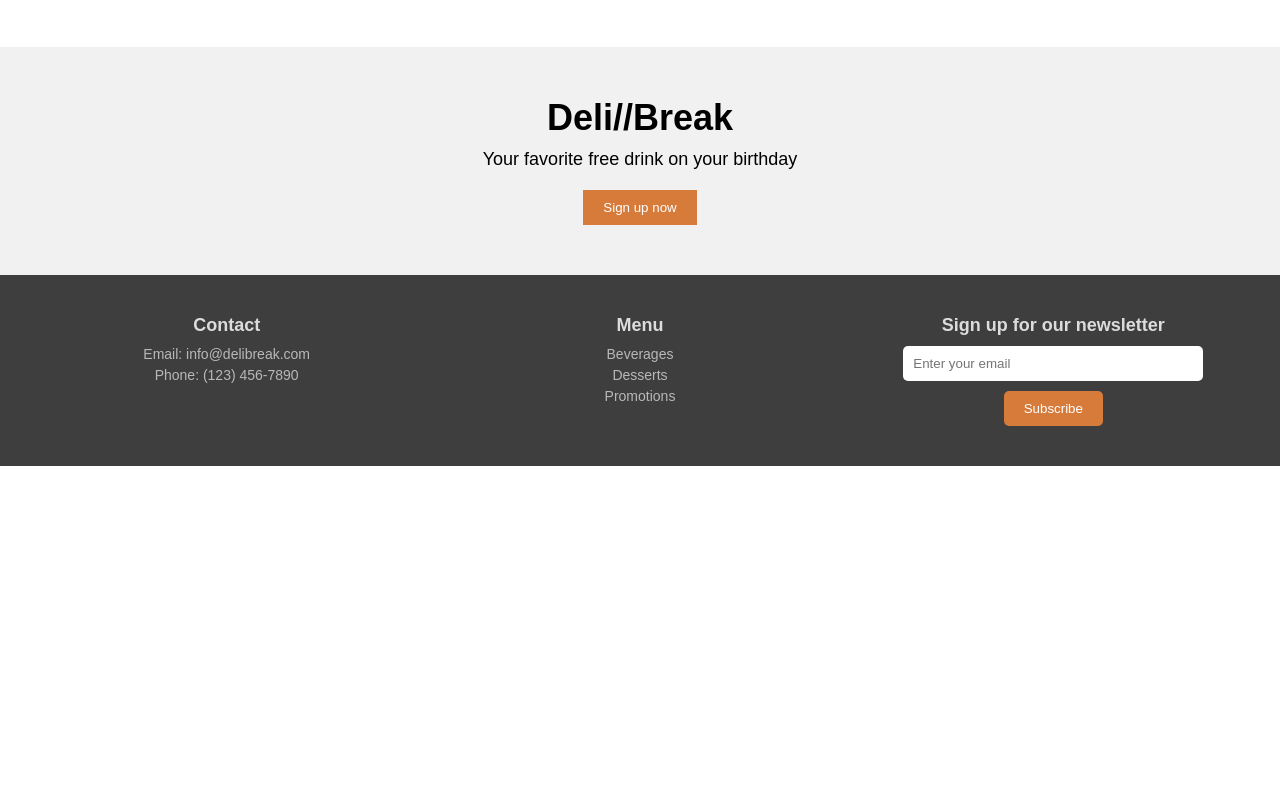
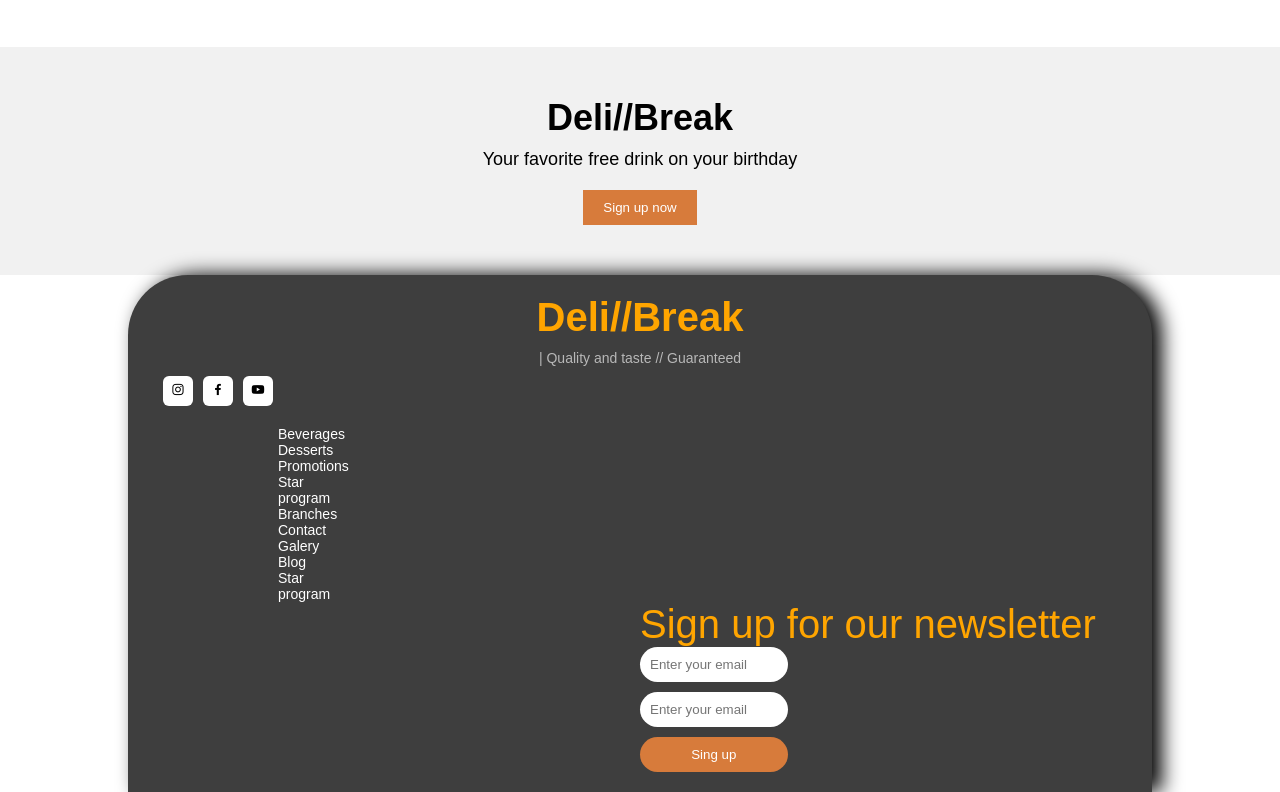
Before and after one commit to santiagosertor/actividad, a plain HTML site: page index.html in a window 1280 px wide. Shown: the part 1879-2671 px from the top of the page. Before the commit the page ends 2345 px from the top, so only its background shows below. Drawn offline with nearby package versions, Linux system fonts and the light colour scheme.

Commit message:
actualizacion

```diff
--- a/css/style.css
+++ b/css/style.css
@@ -20,6 +20,7 @@
   align-items: center;
   padding: 20px;
   background-color: #3e3e3e;
+box-shadow: 0 0 50px 0 #000;
 
 }
 
@@ -273,63 +274,130 @@
 
 /* Footer */
 .footer {
+  display: grid;
+  grid-area: footer;
+  width: 80%;
+  height: 30%;
+  margin: 0 auto;
+  border-top-left-radius: 60px;
+  border-top-right-radius: 60px;
+  padding: 20px;
   background-color: #3e3e3e;
-  color: #fff;
-  padding: 30px 20px;
-  text-align: center;
+  box-shadow: 10px 0 20px 0 #000;
 }
 
 .footer__content {
-  display: flex;
+  /* display: flex;
   justify-content: space-around;
-  flex-wrap: wrap;
+  flex-wrap: wrap; */
 }
 
-.footer__section {
-  flex: 1;
-  min-width: 200px;
-  margin: 10px;
+.footer__section span {
+  font-size: 14px;
+  padding-top: 10px ;
+  display: flex;
+  justify-content: center;
+  margin: 0 10px;
+  color: white;
+}
+.footer__menu{
+  width: 20%;
+  display: flex;
+ flex-direction: row;
+  align-items: start;
+  color: #fff;
+  font-size: 14px;
+  margin: 0 10px;
+}
+
+.footer__icons-icons{
+  display: flex;
+  flex-direction:column ;
+  width: 30px;
+  height: 30px;
+  align-items: center;
+  justify-content: center;
+  margin: 0 5px;
+  font-size: 18px;
+  background-color: white;
+  border-radius: 20%;
+  color: #000;
+}
+.footer__menu-li{
+  width: 20%;
+  display: flex;
+ flex-direction: row;
+  align-items: start;
+  text-decoration: none;
+  padding-top: 50px;
 }
 
 .footer__section h4 {
-  font-size: 18px;
-  margin-bottom: 10px;
-  color: #dcdcdc;
+  width: 100%;
+  font-size: 40px;
+  text-align: center;
+  font-weight: bold;
+  color: orange;
 }
 
-.footer__section p,
+
+
+
+.footer__section span,
 .footer__section li {
   font-size: 14px;
-  margin-bottom: 5px;
+  margin-bottom: 10px;
   color: #b8b8b8;
+  text-decoration: none;
 }
 
-.footer__section ul {
+.footer__menu ul {
   list-style: none;
   padding: 0;
 }
 
+.footer__section-sing{
+  width: 50%;
+  display: flex;
+ flex-direction: column;
+ justify-content: end;
+  color: #fff;
+  font-size: 14px;
+  margin: 0 10px;
+  margin-left: 50%;
+
+
+}
+
+.footer__section-sing h7{
+  color: orange;
+  font-size: 40px;
+
+}
 .footer__form {
   display: flex;
+  width: 30%;
   flex-direction: column;
-  align-items: center;
+
+
 }
 
 .footer__form input {
   padding: 10px;
   margin-bottom: 10px;
-  width: 80%;
-  max-width: 300px;
+  width: 100%;
+  max-width: 1200px;
   border: none;
-  border-radius: 5px;
+  border-radius: 20px;
 }
 
 .footer__form button {
   background-color: #d77b3b;
   color: white;
+  width: 100%;
   border: none;
+  border-radius: 20px;
   padding: 10px 20px;
-  border-radius: 5px;
   cursor: pointer;
   transition: background-color 0.3s;
 }
--- a/index.html
+++ b/index.html
@@ -96,23 +96,45 @@
   <footer class="footer">
     <div class="footer__content">
       <div class="footer__section">
-        <h4>Contact</h4>
-        <p>Email: info@delibreak.com</p>
-        <p>Phone: (123) 456-7890</p>
+        <h4>Deli//Break</h4>
+        <span>|   Quality and taste // Guaranteed</span>
       </div>
-      <div class="footer__section">
-        <h4>Menu</h4>
-        <ul>
+      <div class="footer__menu">
+        <div class="footer__icons-icons">
+        <h5>
+          <i class='bx bxl-instagram' ></i>
+        </h5>
+      </div>
+      <div class="footer__icons-icons">
+        <h5>
+          <i class='bx bxl-facebook' ></i>
+        </h5>
+      </div>
+      <div class="footer__icons-icons">
+        <h5>
+          <i class='bx bxl-youtube'></i>
+        </h5>
+      </div>
+        <div class="footer__menu-li">
+         <ul>
           <li>Beverages</li>
           <li>Desserts</li>
           <li>Promotions</li>
-        </ul>
+          <li>Star program</li>
+          <li>Branches</li>
+          <li>Contact</li>
+          <li>Galery</li>
+          <li>Blog</li>
+          <li>Star program</li>
+          </ul>
+        </div>
       </div>
-      <div class="footer__section">
-        <h4>Sign up for our newsletter</h4>
+      <div class="footer__section-sing">
+        <h7>Sign up for our newsletter</h7>
         <form class="footer__form">
           <input type="email" placeholder="Enter your email" required>
-          <button type="submit">Subscribe</button>
+          <input type="email" placeholder="Enter your email" required>
+          <button type="submit">Sing up</button>
         </form>
       </div>
     </div>
```
